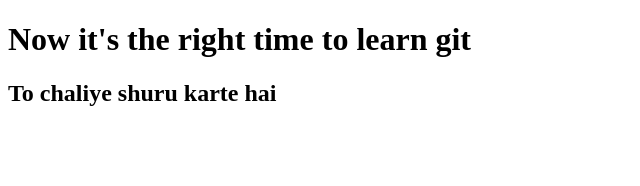
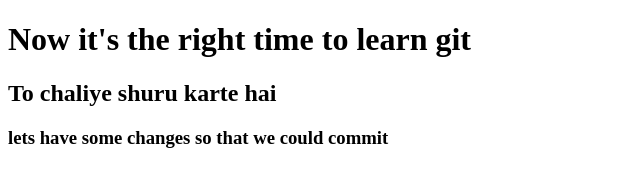
Before and after one commit to saksham5701/lets-learn-git, a plain HTML site: page index.html in a window 1280 px wide. Shown: the whole page, without its empty margins (0-640 px from the left). Drawn offline with Linux system fonts and the light colour scheme.

Commit message:
learning through changes

```diff
--- a/index.html
+++ b/index.html
@@ -9,5 +9,6 @@
 <body>
     <h1>Now it's the right time to learn <strong>git</strong></h1>
     <h2>To chaliye shuru karte hai</h2>
+    <h3>lets have some changes so that we could commit</h3>
 </body>
 </html>
```
